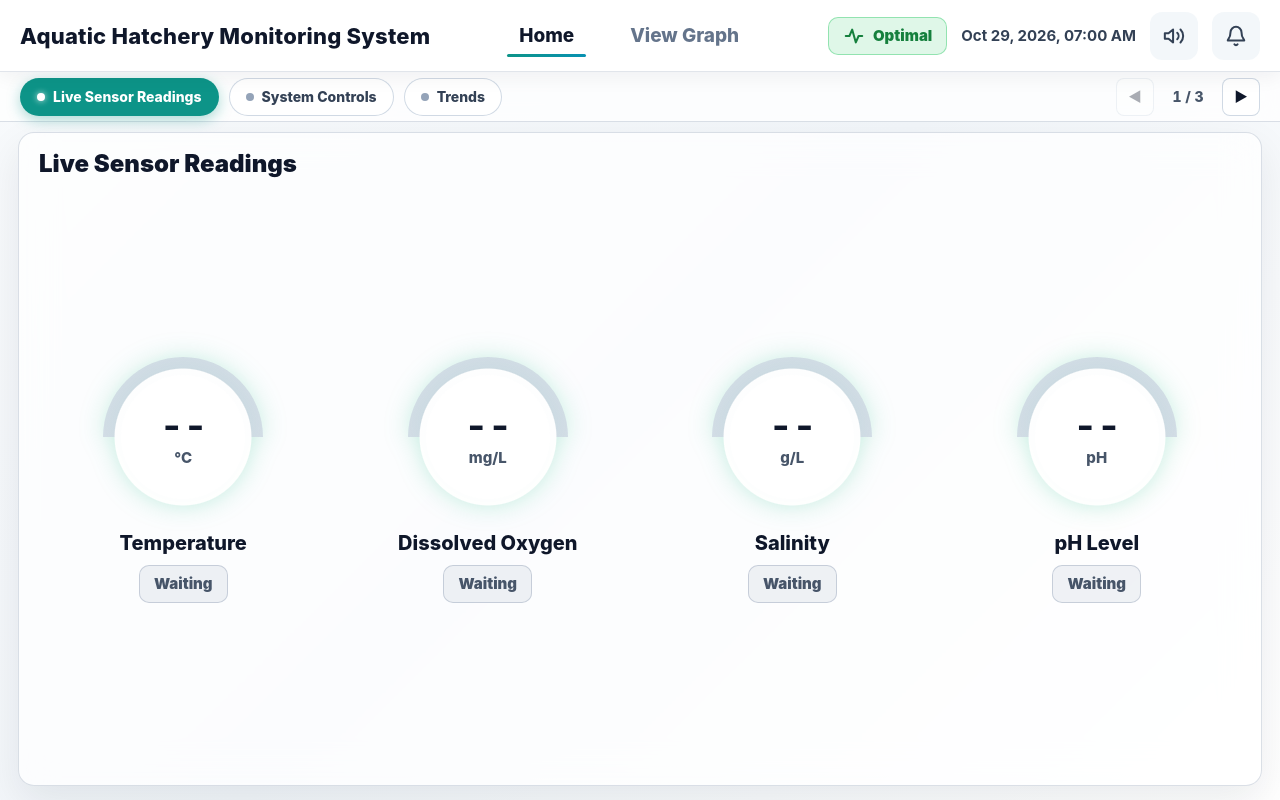
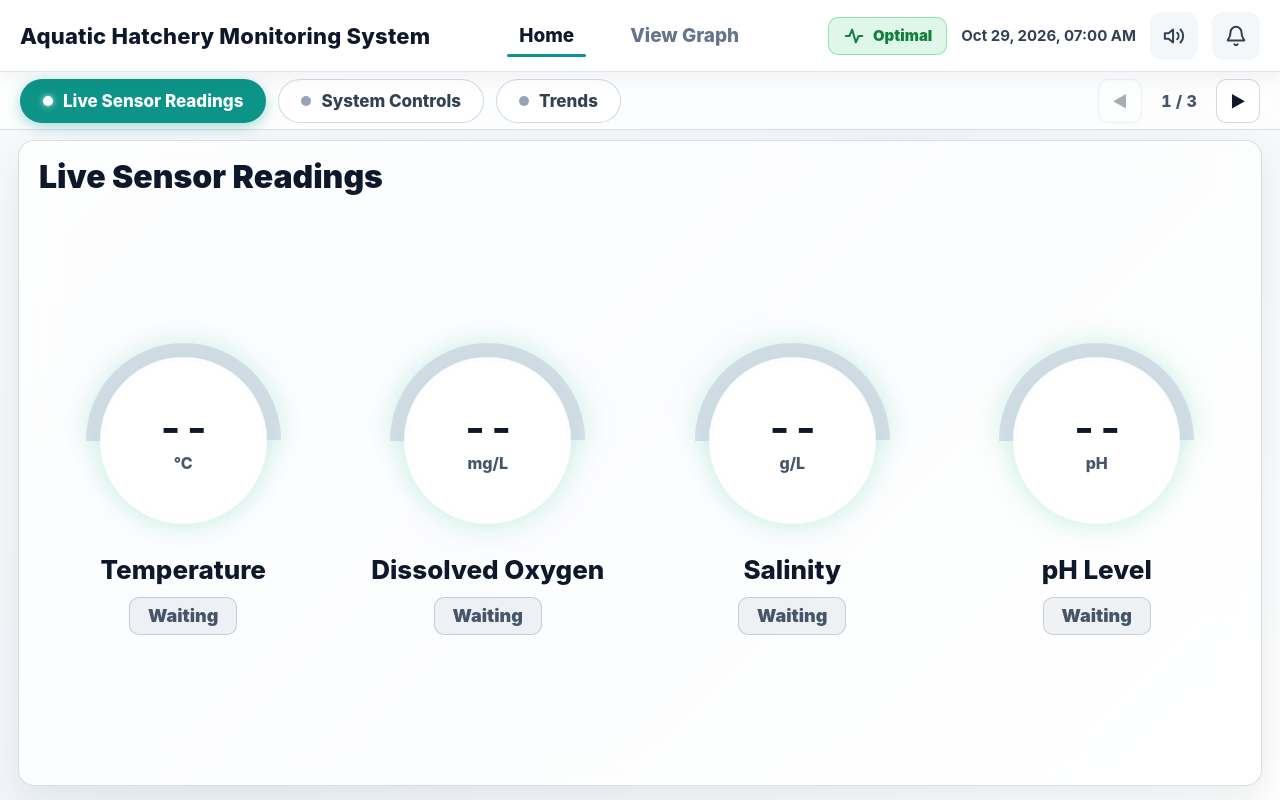
Before and after one commit to ScarXiFy/aquatic-hatchery-monitoring-system, a Flask app: page / in a window 1280 px wide. Run offline with Flask 3, Linux system fonts and the light colour scheme; data comes from the database, SQL or seed files in the repository; data that the repository does not hold is empty; some libraries are stand-ins or nearby versions.

Commit message:
Enhance dashboard CSS styles for improved layout and readability

```diff
--- a/app/static/css/dashboard.css
+++ b/app/static/css/dashboard.css
@@ -259,9 +259,9 @@ input:focus-visible {
   align-items: center;
   justify-content: space-between;
   gap: 16px;
-  height: 50px;
-  min-height: 50px;
-  max-height: 50px;
+  height: 58px;
+  min-height: 58px;
+  max-height: 58px;
   padding: 6px 20px;
   background: rgba(255, 255, 255, 0.75);
   border-bottom: 1px solid var(--panel-border);
@@ -272,20 +272,20 @@ input:focus-visible {
 .screen-nav-pills {
   display: flex;
   align-items: center;
-  gap: 10px;
+  gap: 12px;
 }
 
 .screen-nav-pill {
   display: inline-flex;
   align-items: center;
-  gap: 8px;
-  padding: 6px 16px;
-  min-height: 38px;
+  gap: 10px;
+  padding: 8px 22px;
+  min-height: 44px;
   border-radius: 999px;
   border: 1px solid var(--line-border);
   background: rgba(255, 255, 255, 0.9);
   color: #334155;
-  font-size: 14px;
+  font-size: 17px;
   font-weight: 800;
   cursor: pointer;
   transition: all 180ms ease;
@@ -305,8 +305,8 @@ input:focus-visible {
 }
 
 .nav-pill-dot {
-  width: 8px;
-  height: 8px;
+  width: 10px;
+  height: 10px;
   border-radius: 50%;
   background: #94a3b8;
   transition: background 180ms ease;
@@ -321,19 +321,19 @@ input:focus-visible {
   display: flex;
   align-items: center;
   gap: 10px;
-  font-size: 14px;
+  font-size: 16px;
   font-weight: 800;
   color: #475569;
 }
 
 .screen-nav-arrow {
-  width: 38px;
-  height: 38px;
-  border-radius: 8px;
+  width: 44px;
+  height: 44px;
+  border-radius: 10px;
   border: 1px solid var(--line-border);
   background: rgba(255, 255, 255, 0.95);
   color: #0f172a;
-  font-size: 14px;
+  font-size: 16px;
   display: flex;
   align-items: center;
   justify-content: center;
@@ -351,9 +351,9 @@ input:focus-visible {
 
 .screen-counter {
   font-variant-numeric: tabular-nums;
-  font-size: 14px;
+  font-size: 16px;
   font-weight: 800;
-  min-width: 48px;
+  min-width: 54px;
   text-align: center;
   color: #475569;
 }
@@ -426,7 +426,7 @@ input:focus-visible {
 
 .slide-header h1,
 .slide-header h2 {
-  font-size: 24px;
+  font-size: 32px;
   font-weight: 900;
   margin: 0;
   color: var(--text);
@@ -470,10 +470,10 @@ input:focus-visible {
   position: relative;
   display: grid;
   place-items: center;
-  width: min(160px, 100%);
+  width: min(195px, 100%);
   aspect-ratio: 1;
   border-radius: 50%;
-  filter: drop-shadow(0 0 12px color-mix(in srgb, var(--gauge-color) 25%, transparent));
+  filter: drop-shadow(0 0 14px color-mix(in srgb, var(--gauge-color) 25%, transparent));
   background:
     radial-gradient(circle at center, rgba(255, 255, 255, 0.95) 0 60%, transparent 61%),
     conic-gradient(from 270deg, var(--gauge-color) 0 var(--gauge-progress), transparent var(--gauge-progress) 180deg, transparent 180deg 360deg),
@@ -482,7 +482,7 @@ input:focus-visible {
 
 .circular-gauge::before {
   position: absolute;
-  inset: 18px;
+  inset: 20px;
   border-radius: 50%;
   background: rgba(255, 255, 255, 0.98);
   content: "";
@@ -499,23 +499,31 @@ input:focus-visible {
 
 .gauge-center strong {
   color: var(--text);
-  font-size: 38px;
+  font-size: 42px;
   line-height: 1;
   letter-spacing: -0.02em;
 }
 
 .gauge-center span {
   color: #475569;
-  font-size: 15px;
+  font-size: 16px;
   font-weight: 800;
 }
 
 .gauge-card h2 {
-  margin: 6px 0 2px;
-  color: var(--text);
-  font-size: 20px;
+  margin: 8px 0 4px;
+  color: var(--text);
+  font-size: 26px;
   font-weight: 800;
   text-align: center;
+}
+
+.gauge-card .status-badge {
+  font-size: 18px;
+  font-weight: 900;
+  min-height: 38px;
+  padding: 6px 18px;
+  border-radius: 10px;
 }
 
 /* ==========================================================
```
Also changed, not shown: other parts of app/static/css/dashboard.css (+60 -38 lines).
